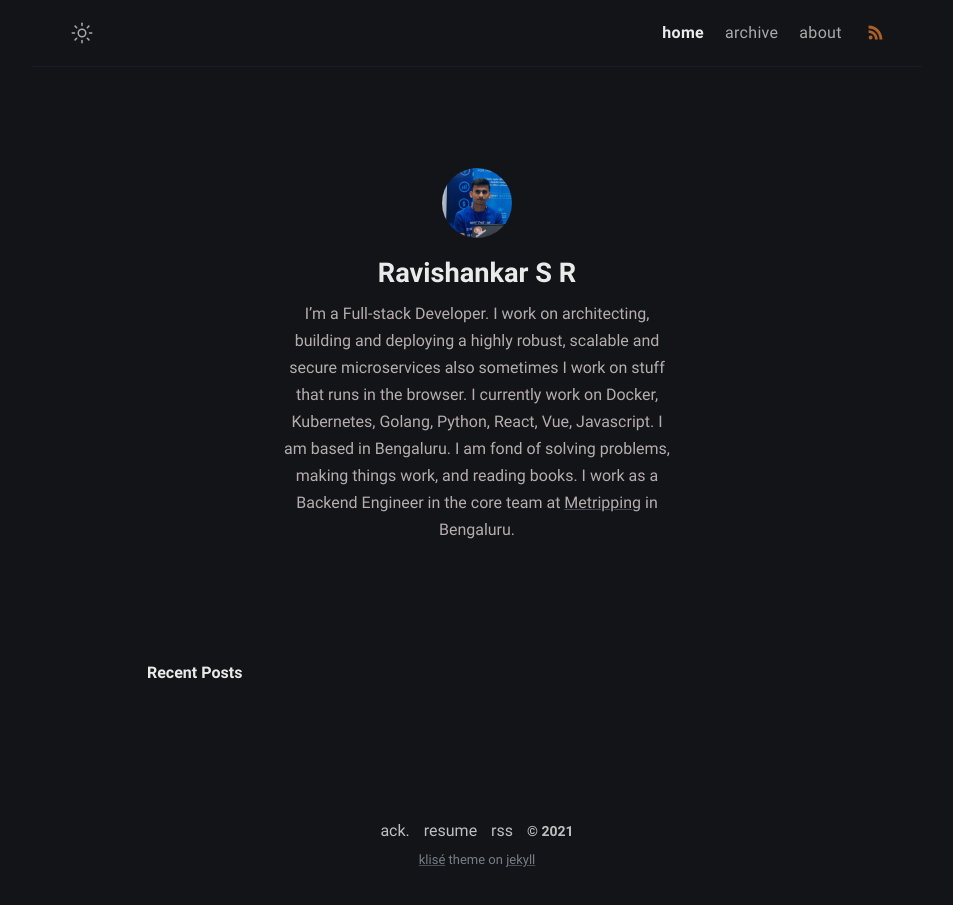
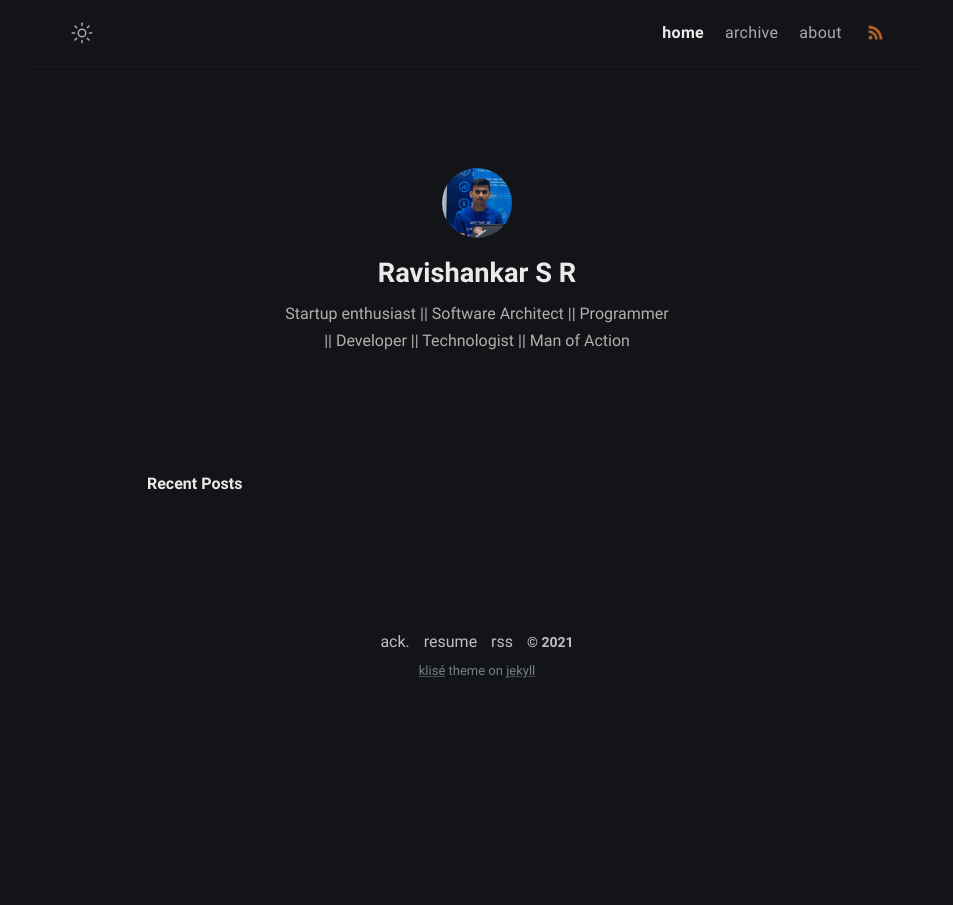
Before and after one commit to ravishankarsrrav/klise-ravishankar, a Jekyll site: the page built from index.md, in a window 1280 px wide. Shown: the whole page, without its empty margins (163-1116 px from the left). Built offline with Jekyll 4.4.1, drawn with Linux system fonts in a browser that asks for light colours.

Commit message:
updated bio in the config

```diff
--- a/_config.yml
+++ b/_config.yml
@@ -12,17 +12,14 @@ mode: dark # default theme "dark" | "light"
 author:
   name: Ravishankar S R # author name
   bio: >- # tell to the world
-    I’m a Full-stack Developer. I work on architecting, building and deploying a highly robust, scalable and secure microservices
-    also sometimes I work on stuff that runs in the browser. I currently work on Docker, Kubernetes, Golang, Python, React, Vue, Javascript.
-    I am based in Bengaluru. I am fond of solving problems, making things work, and reading books.
-    I work as a Backend Engineer in the core team at  <a class="about-me-link" href="https://www.metripping.com"  target="_blank">Metripping</a> in Bengaluru.
+    Startup enthusiast || Software Architect || Programmer || Developer || Technologist || Man of Action
   github: ravishankarsrrav # github username
   twitter: ravishankar_rav # twitter username
   email: ravishankarsr.rav@gmail.com # email adress
   avatar: /assets/img/rav.jpeg # change with your own avatar
 
 # URL settings
-url: "https://ravishankarsr.rav" #
+url: "https://ravishankarsr.com" #
 baseurl:
 permalink: /:title/
 google_analytics: # leave it blank if not wish
```
